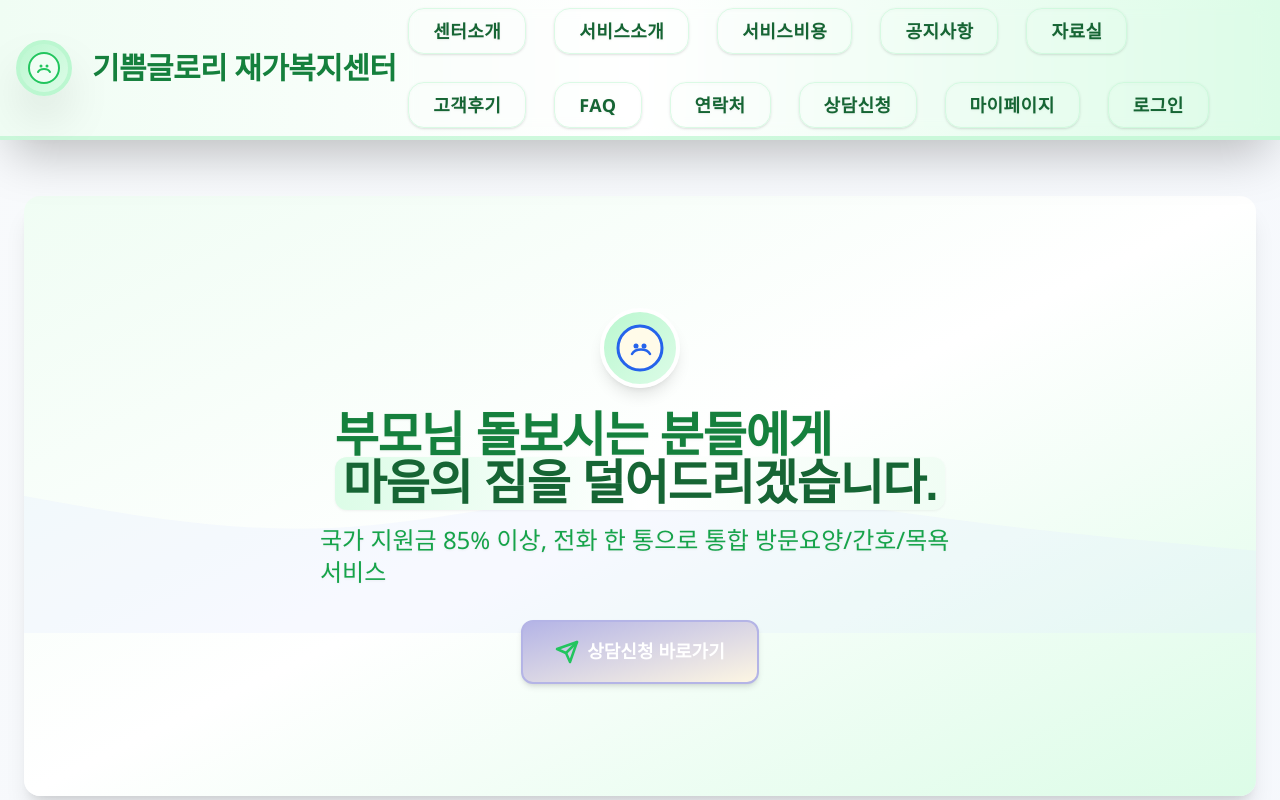
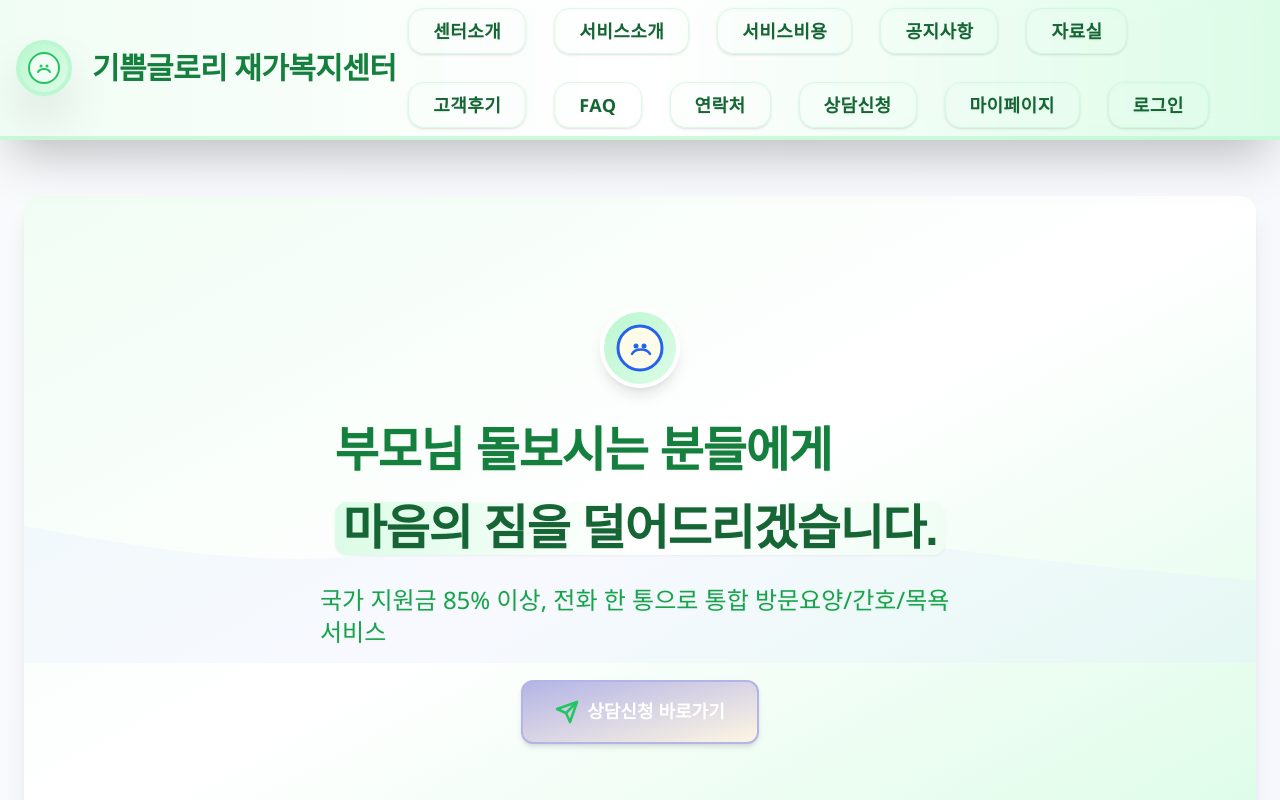
Before and after one commit to mxten777/mvp_project_18, a React (Vite) app: page / in a window 1280 px wide. Shown: the top 800 px of the page. Built offline with nearby package versions, Linux system fonts and the light colour scheme.

Commit message:
Hero 타이틀 줄간격(leading) 개선 - 데스크탑 줄 겹침 해결

```diff
--- a/src/components/Hero.tsx
+++ b/src/components/Hero.tsx
@@ -17,7 +17,7 @@ const Hero: React.FC = () => (
           <circle cx="28" cy="22" r="2.5" fill="#2563eb"/>
         </svg>
       </div>
-      <h2 className="text-3xl md:text-5xl font-extrabold text-green-700 mb-4 drop-shadow-sm tracking-tight leading-tight select-none" style={{fontFamily:'Pretendard,Noto Sans KR,sans-serif'}}>
+  <h2 className="text-3xl md:text-5xl font-extrabold text-green-700 mb-4 drop-shadow-sm tracking-tight leading-normal md:leading-relaxed select-none" style={{fontFamily:'Pretendard,Noto Sans KR,sans-serif'}}>
         부모님 돌보시는 분들에게<br className="hidden md:block" />
         <span className="bg-gradient-to-r from-green-100 via-white to-green-50 px-2 rounded-xl text-green-800">마음의 짐을 덜어드리겠습니다.</span>
       </h2>
```
Also changed, not shown: 1 other file (tests, documents, lock files or other folders).
